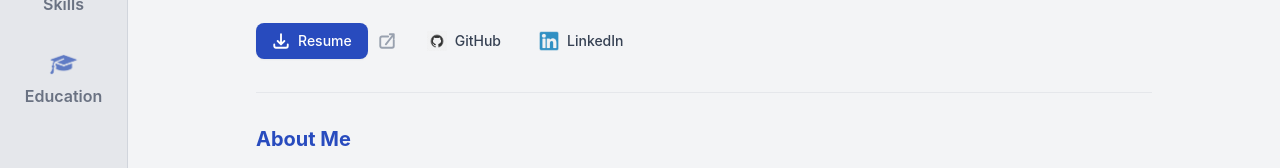
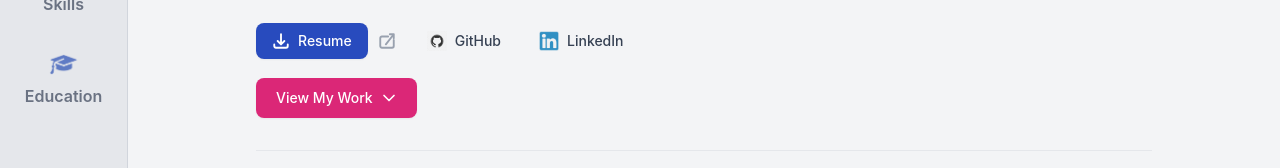
Before and after one commit to VidathVi/VidathVi.github.io, a React (Vite) app in the folder portfolio/: page / in a window 1280 px wide. Shown: the part 334-502 px from the top of the page. Built offline with nearby package versions, Linux system fonts and the light colour scheme.

Commit message:
added call to action

```diff
--- a/portfolio/src/components/Bio.tsx
+++ b/portfolio/src/components/Bio.tsx
@@ -86,6 +86,18 @@ export default function Bio() {
                 <span>LinkedIn</span>
               </a>
             </div>
+
+            <div className="pt-2">
+              <a
+                href="#projects"
+                className="group inline-flex items-center gap-2 bg-[#db2777] text-white px-5 py-2.5 rounded-lg hover:bg-[#be185d] transition-all duration-200 text-sm font-medium shadow-xs hover:shadow-md"
+              >
+                <span>View My Work</span>
+                <svg className="w-4 h-4 transform group-hover:translate-y-0.5 transition-transform duration-200" fill="none" stroke="currentColor" strokeWidth="2.5" viewBox="0 0 24 24" xmlns="http://www.w3.org/2000/svg">
+                  <path strokeLinecap="round" strokeLinejoin="round" d="M19.5 8.25l-7.5 7.5-7.5-7.5"></path>
+                </svg>
+              </a>
+            </div>
           </div>
         </div>
 
```
Also changed, not shown: 1 other file (tests, documents, lock files or other folders).
